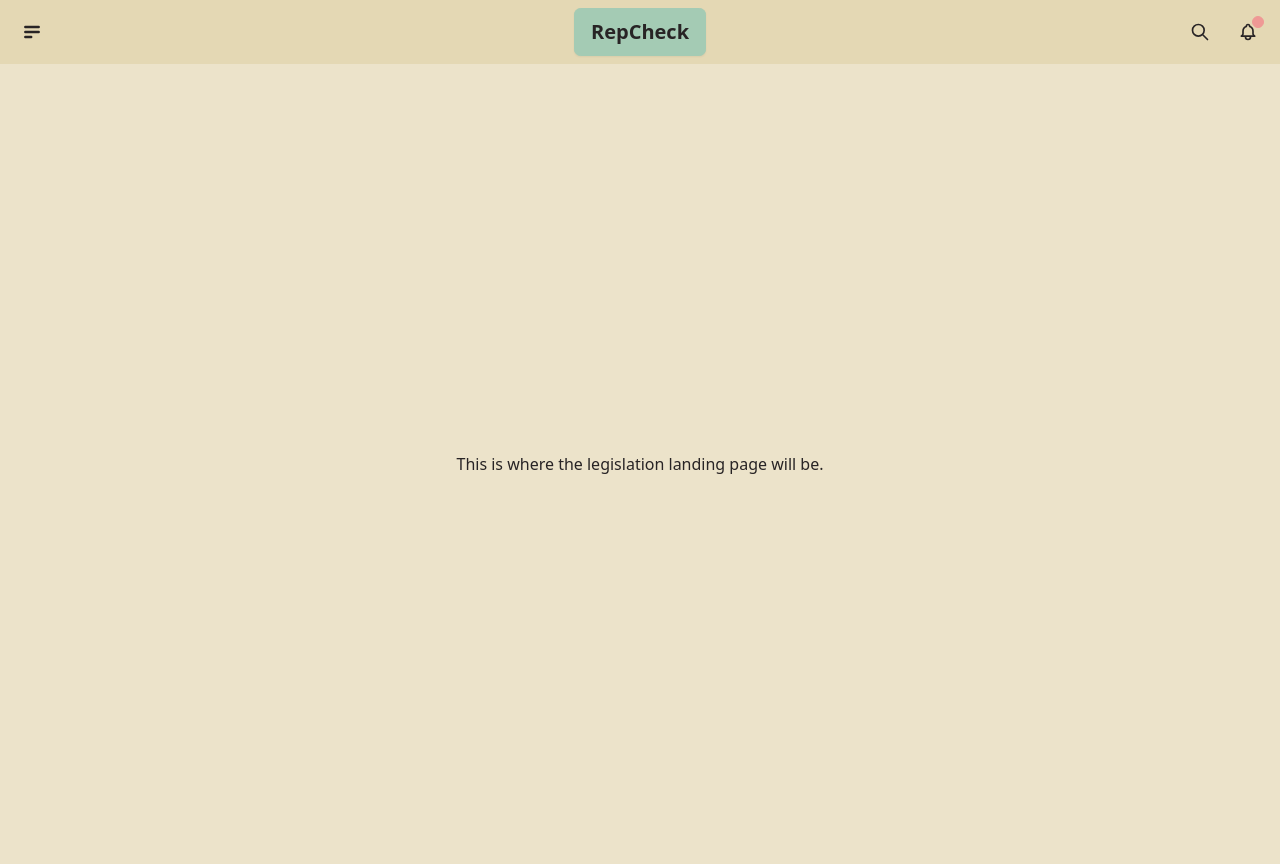
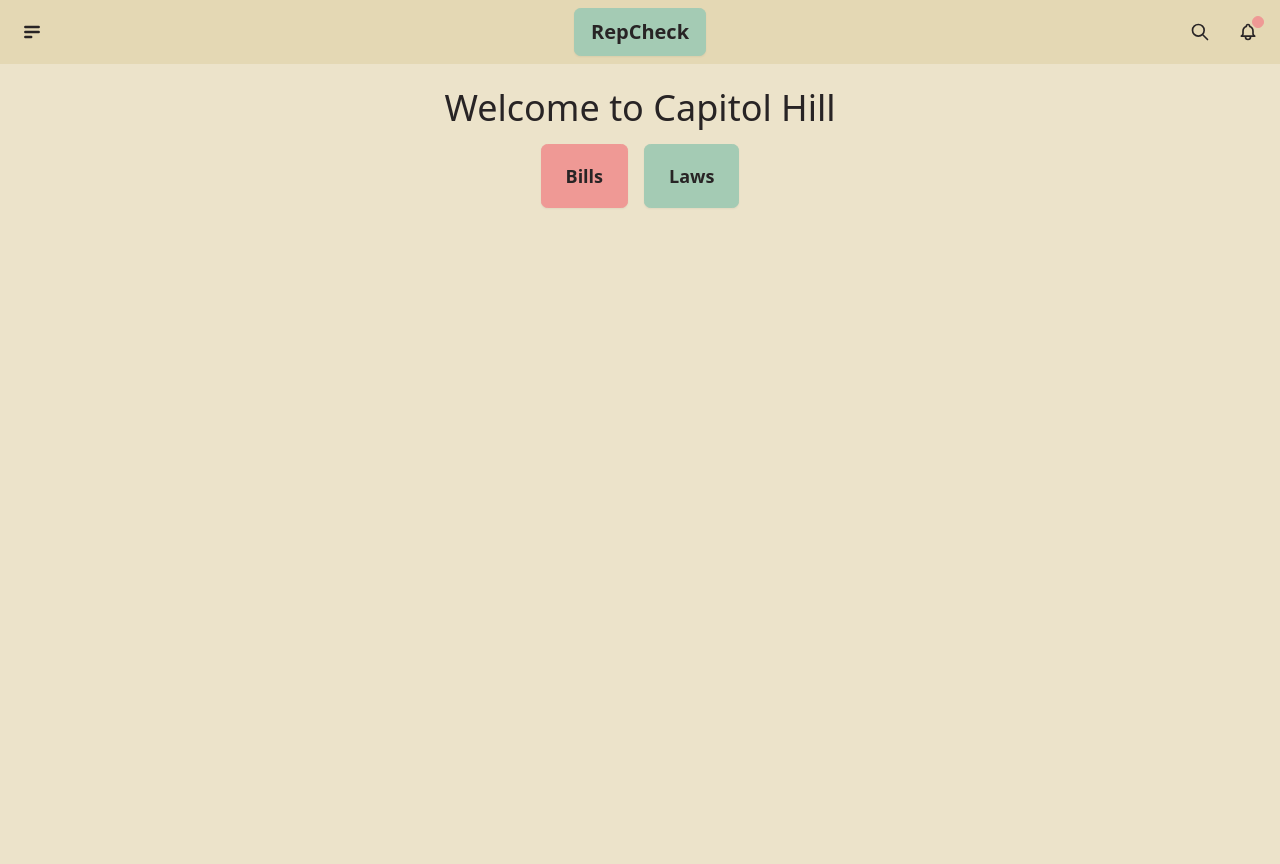
Before and after one commit to JohnWeidman/repcheck, a Django app: page /legislation/ in a window 1280 px wide. After the commit the page ends 208 px from the top, so only its background shows below. Run offline with Django 5.2, Linux system fonts and the light colour scheme; some libraries are stand-ins or nearby versions.

Commit message:
Working on Legislation Landing Page

```diff
--- a/citizens/templates/citizens/index.html
+++ b/citizens/templates/citizens/index.html
@@ -1,4 +1,6 @@
 {% extends "base.html" %}
 {% block content %}
-<div>This is your home page. This is where your personal content is located.</div>
+    <div class="flex flex-col items-center justify-center h-screen">
+        This is your home page. This is where your personal content is located.
+    </div>
 {% endblock content %}
--- a/congress/templates/congress/house.html
+++ b/congress/templates/congress/house.html
@@ -1,4 +1,6 @@
 {% extends "base.html" %}
 {% block content %}
-<div class="flex flex-col items-center justify-center h-screen">This is where content about the House will live.</div>
+    <div class="flex flex-col items-center justify-center h-screen">
+        This is where content about the House will live.
+    </div>
 {% endblock content %}
--- a/congress/templates/congress/senate.html
+++ b/congress/templates/congress/senate.html
@@ -1,4 +1,6 @@
 {% extends "base.html" %}
 {% block content %}
-<div class="flex flex-col items-center justify-center h-screen">This is where content about the Senate will live.</div>
+    <div class="flex flex-col items-center justify-center h-screen">
+        This is where content about the Senate will live.
+    </div>
 {% endblock content %}
--- a/legislation/templates/legislation/legislation.html
+++ b/legislation/templates/legislation/legislation.html
@@ -1,4 +1,8 @@
 {% extends "base.html" %}
 {% block content %}
-<div class="flex flex-col items-center justify-center h-screen">This is where the legislation landing page will be.</div>
+    <h1 class="flex flex-col items-center justify-center text-4xl mt-6">Welcome to Capitol Hill</h1>
+    <div class="flex items-center justify-center gap-4 p-4">
+        <button class="btn btn-primary btn-lg"><a href="{% url 'bills' %}">Bills</a></button>
+        <button class="btn btn-secondary btn-lg"><a href="{% url 'laws' %}">Laws</a></button>
+    </div>
 {% endblock content %}
--- a/theme/static/css/dist/styles.css
+++ b/theme/static/css/dist/styles.css
@@ -2642,6 +2642,20 @@ details.collapse summary::-webkit-details-marker {
   padding-right: 0.313rem;
 }
 
+.btn-lg {
+  height: 4rem;
+  min-height: 4rem;
+  padding-left: 1.5rem;
+  padding-right: 1.5rem;
+  font-size: 1.125rem;
+}
+
+.btn-square:where(.btn-lg) {
+  height: 4rem;
+  width: 4rem;
+  padding: 0px;
+}
+
 .btn-circle:where(.btn-xs) {
   height: 1.5rem;
   width: 1.5rem;
@@ -2855,6 +2869,10 @@ details.collapse summary::-webkit-details-marker {
   margin-top: 1rem;
 }
 
+.mt-6 {
+  margin-top: 1.5rem;
+}
+
 .block {
   display: block;
 }
@@ -2921,6 +2939,10 @@ details.collapse summary::-webkit-details-marker {
 
 .justify-center {
   justify-content: center;
+}
+
+.gap-4 {
+  gap: 1rem;
 }
 
 .rounded-box {
--- a/theme/templates/base.html
+++ b/theme/templates/base.html
@@ -34,6 +34,7 @@
 				  class="menu menu-sm dropdown-content bg-base-100 rounded-box z-[1] mt-3 w-52 p-2 shadow">
 				  <li><a href="{% url 'home' %}">Home</a></li>
 				  <li><a>Profile</a></li>
+				  <li><a href="{% url 'legislation_landing_page' %}">Legislation</a></li>
 				  <li><a>Logout</a></li>
 				</ul>
 			  </div>
```
